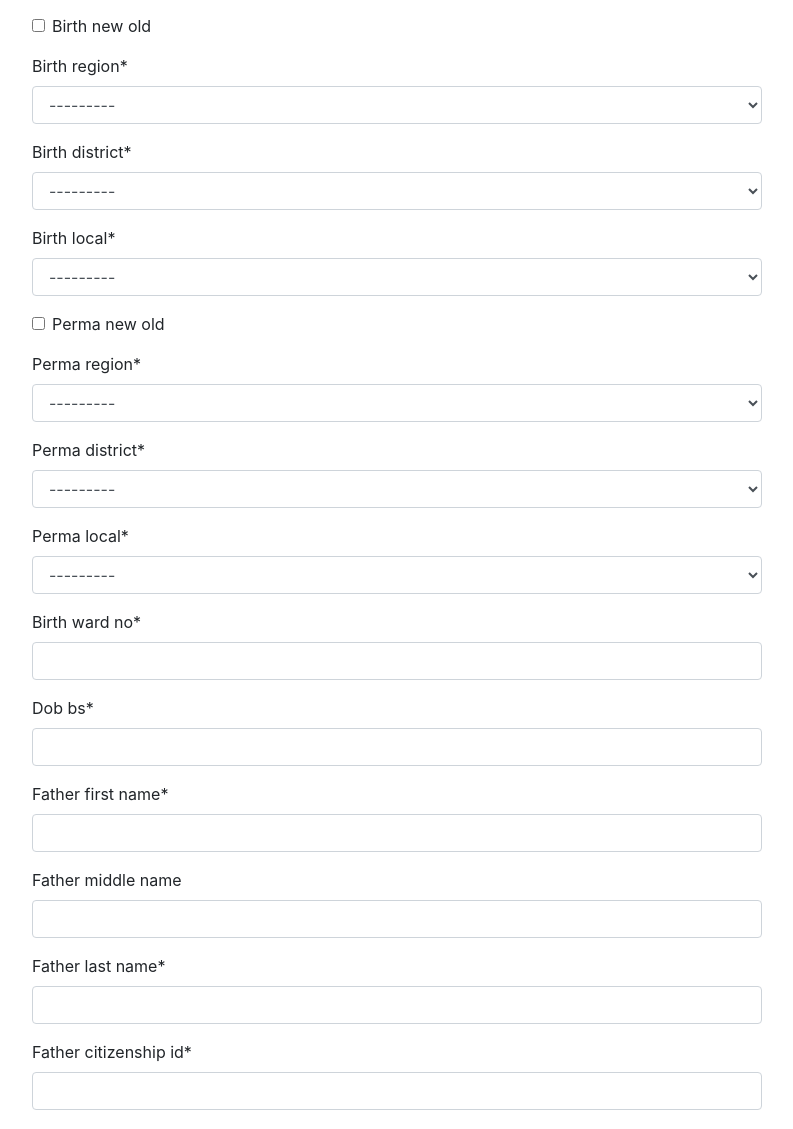
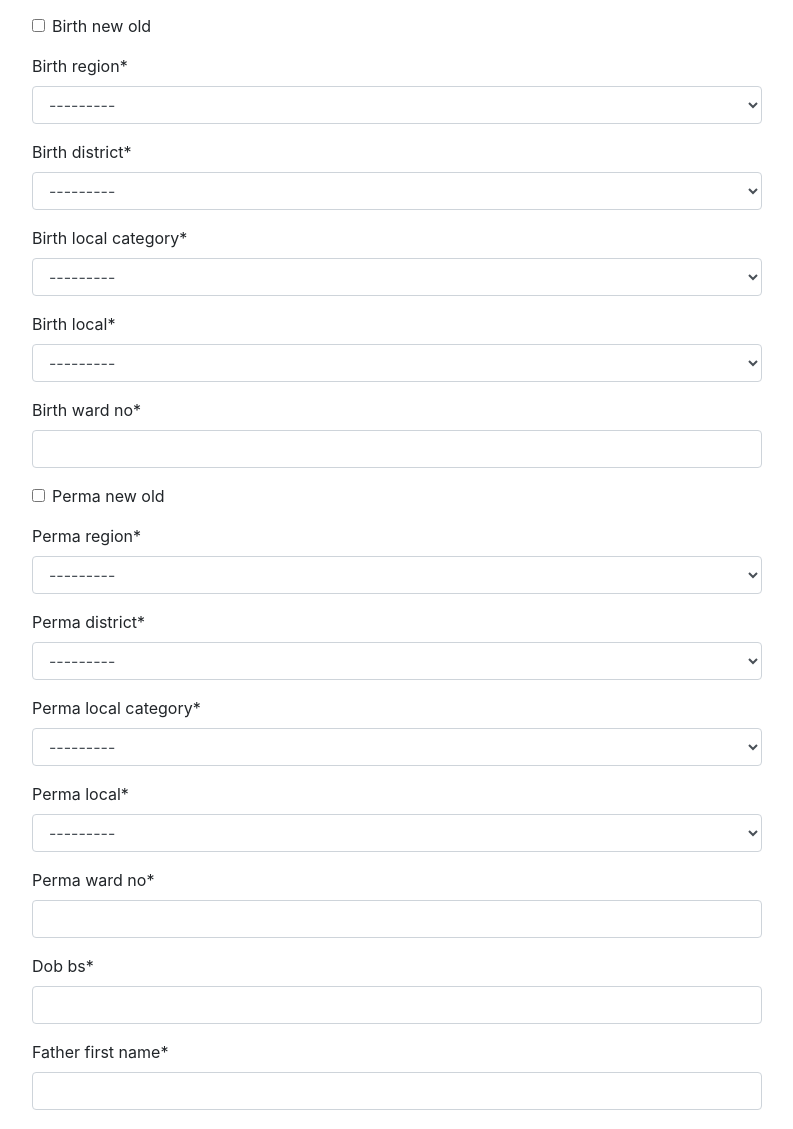
Before and after one commit to stha-prashant/National-Identification-System, a Django app: page /documents/citizenship in a window 1280 px wide. Shown: the part 633-1762 px from the top of the page, without its empty margins (53-846 px from the left). Run offline with Django 3.2, Linux system fonts and the light colour scheme; data comes from the database, SQL or seed files in the repository; data that the repository does not hold is empty; some libraries are stand-ins or nearby versions.

Commit message:
Fix citizenship address dropdown, add local category

```diff
--- a/NID/address/urls.py
+++ b/NID/address/urls.py
@@ -6,5 +6,6 @@ urlpatterns = [
     path("", views.index, name="index"),
     path("ajax/load_regions", views.load_regions, name='ajax_load_regions'),
     path("ajax/load_districts", views.load_districts, name="ajax_load_districts"),
+    path("ajax/load_local_categories", views.load_local_categories, name="ajax_load_local_categories"),
     path("ajax/load_locals", views.load_locals, name="ajax_load_locals")
 ]
--- a/NID/documents/forms.py
+++ b/NID/documents/forms.py
@@ -12,11 +12,110 @@ class CitizenshipForm(ModelForm):
         super().__init__(*args, **kwargs)
         self.fields['birth_region'].queryset = Region.objects.filter(new_old=False)
         self.fields['birth_district'].queryset = District.objects.none()
+        self.fields['birth_local_category'].queryset = LocalBodyCategory.objects.none()
         self.fields['birth_local'].queryset = LocalBody.objects.none()
 
         self.fields['perma_region'].queryset = Region.objects.filter(new_old=False)
         self.fields['perma_district'].queryset = District.objects.none()
+        self.fields['perma_local_category'].queryset = LocalBodyCategory.objects.none()
         self.fields['perma_local'].queryset = LocalBody.objects.none()
+
+        # TODO: DRY principle: create a single function for all these stuff below
+        if 'birth_region' in self.data:
+            try:
+                new_old = int(self.data.get('birth_new_old'))
+                self.fields['birth_region'].queryset = Region.objects.filter(new_old=new_old)
+            except (ValueError, TypeError):
+                pass
+        elif self.instance.pk:
+            #if it is an update request
+            # TODO: don't know what to do yet
+            pass
+
+        if 'perma_region' in self.data:
+            try:
+                new_old = int(self.data.get('birth_new_old'))
+                self.fields['perma_region'].queryset = Region.objects.filter(new_old=new_old)
+            except (ValueError, TypeError):
+                pass
+        elif self.instance.pk:
+            #if it is an update request
+            # TODO: don't know what to do yet
+            pass
+
+        if 'birth_district' in self.data:
+            try:
+                region = self.data.get('birth_region')
+                self.fields['birth_district'].queryset = District.objects.filter(region=region)
+            except (ValueError, TypeError):
+                pass
+        elif self.instance.pk:
+            #if it is an update request
+            # TODO: don't know what to do yet
+            pass
+
+        if 'perma_district' in self.data:
+            try:
+                region = self.data.get('perma_region')
+                self.fields['perma_district'].queryset = District.objects.filter(region=region)
+            except (ValueError, TypeError):
+                pass
+        elif self.instance.pk:
+            #if it is an update request
+            # TODO: don't know what to do yet
+            pass
+
+        if 'birth_local_category' in self.data:
+            try:
+                # district = self.data.get('birth_district')
+                new_old = self.data.get('birth_new_old')
+                self.fields['birth_local_category'].queryset = LocalBodyCategory.objects.filter(new_old=new_old)
+            except (ValueError, TypeError):
+                pass
+        elif self.instance.pk:
+            #if it is an update request
+            # TODO: don't know what to do yet
+            pass
+
+        if 'perma_local_category' in self.data:
+            try:
+                # district = self.data.get('birth_district')
+                new_old = self.data.get('perma_new_old')
+                self.fields['perma_local_category'].queryset = LocalBodyCategory.objects.filter(new_old=new_old)
+            except (ValueError, TypeError):
+                pass
+        elif self.instance.pk:
+            #if it is an update request
+            # TODO: don't know what to do yet
+            pass
+
+        if 'birth_local' in self.data:
+            try:
+                district = self.data.get('birth_district')
+                local_category = self.data.get('birth_local_category')
+                self.fields['birth_local'].queryset = District.objects.filter(district=district, category=local_category)
+            except (ValueError, TypeError):
+                pass
+        elif self.instance.pk:
+            #if it is an update request
+            # TODO: don't know what to do yet
+            pass
+
+
+        if 'perma_local' in self.data:
+            try:
+                district = self.data.get('perma_district')
+                local_category = self.data.get('perma_local_category')
+                self.fields['perma_local'].queryset = District.objects.filter(district=district, category=local_category)
+            except (ValueError, TypeError):
+                pass
+        elif self.instance.pk:
+            #if it is an update request
+            # TODO: don't know what to do yet
+            pass
+
+
+
 
 
 # class DrivingLicenseForm(ModelForm):
--- a/NID/documents/models.py
+++ b/NID/documents/models.py
@@ -42,7 +42,7 @@ from address.models import *
 #     def __str__(self):
 #         return f"{self.id}"
 
-# class DocumentID(models.Model):
+# class Document(models.Model):
 #     pass
 
 
@@ -78,13 +78,17 @@ class Citizenship(models.Model):
     birth_new_old = models.BooleanField(null=False)
     birth_region = models.ForeignKey(Region, on_delete=models.PROTECT, related_name="born_citizens")
     birth_district = models.ForeignKey(District, on_delete=models.PROTECT, related_name="born_citizens")
+    birth_local_category = models.ForeignKey(LocalBodyCategory, on_delete=models.PROTECT, related_name="born_citizens")
     birth_local = models.ForeignKey(LocalBody, on_delete=models.PROTECT, related_name="born_citizens")
     birth_ward_no = models.PositiveIntegerField(validators=[MinValueValidator(1), MaxValueValidator(33)])
+
     perma_new_old = models.BooleanField(null=False)
     perma_region = models.ForeignKey(Region, on_delete=models.PROTECT, related_name="perma_citizens")
     perma_district = models.ForeignKey(District, on_delete=models.PROTECT, related_name="perma_citizens")
+    perma_local_category = models.ForeignKey(LocalBodyCategory, on_delete=models.PROTECT, related_name="perma_citizens")
     perma_local = models.ForeignKey(LocalBody, on_delete=models.PROTECT, related_name="perma_citizens")
-    birth_ward_no = models.PositiveIntegerField(validators=[MinValueValidator(1), MaxValueValidator(33)])
+    perma_ward_no = models.PositiveIntegerField(validators=[MinValueValidator(1), MaxValueValidator(33)])
+
     dob_bs = models.DateField()
     #dob_ad = models.DateField()
 
--- a/NID/documents/templates/documents/citizenship.html
+++ b/NID/documents/templates/documents/citizenship.html
@@ -14,7 +14,7 @@
             {% endif %}
 
     <div class="content-section">
-        <form id="citizenshipForm" data-regions-url="{% url 'ajax_load_regions' %}" data-districts-url="{% url 'ajax_load_districts' %}" data-locals-url="{% url 'ajax_load_locals' %}" action="{% url 'citizenship_form' %}" method="post">
+        <form id="citizenshipForm" data-regions-url="{% url 'ajax_load_regions' %}" data-districts-url="{% url 'ajax_load_districts' %}" data-local-categories-url="{% url 'ajax_load_local_categories' %}" data-locals-url="{% url 'ajax_load_locals' %}" action="{% url 'citizenship_form' %}" method="post">
             {% csrf_token %}
             <fieldset class="form-group">
                 <legend class="border-bottom mb-4">Citizenship Form</legend>
@@ -31,10 +31,10 @@
 </main>
 <script src="https://code.jquery.com/jquery-3.6.0.min.js"></script>
 <script>
-    function load_region(tochange_id, torequest_url_attr){
+    function load_region(tocheck_id, tochange_id, torequest_url_attr){
         var url = $("#citizenshipForm").attr(torequest_url_attr);  // get the url of the `load_cities` view
         var new_old = 0;
-        if ($(this).is(":checked"))
+        if ($(tocheck_id).is(":checked"))
         {
             new_old = 1
         }  // get the selected country ID from the HTML input
@@ -48,6 +48,7 @@
                 $(tochange_id).html(data);  // replace the contents of the city input with the data that came from the server
             }
         });
+
     }
 
     function load_district(tocheck_id, tochange_id, torequest_url_attr){
@@ -65,14 +66,37 @@
         });
     }
 
-    function load_local(tocheck_id, tochange_id, torequest_url_attr){
+    function load_local_category(tocheck_id, tochange_id, torequest_url_attr){
         var url = $("#citizenshipForm").attr(torequest_url_attr);  // get the url of the `load_cities` view
-        var district = $(tocheck_id).val();
+        var district = $(tocheck_id[0]).val();
+        var new_old = 0;
+        if ($(tocheck_id[1]).is(":checked"))
+        {
+            new_old = 1;
+        }
 
         $.ajax({                       // initialize an AJAX request
             url: url,                    // set the url of the request (= localhost:8000/hr/ajax/load-cities/)
             data: {
-                'district': district      // add the country id to the GET parameters
+                'district': district,
+                'new_old': new_old      // add the country id to the GET parameters
+            },
+            success: function (data) {   // `data` is the return of the `load_cities` view function
+                $(tochange_id).html(data);  // replace the contents of the city input with the data that came from the server
+            }
+        });
+    }
+
+    function load_local(tocheck_id, tochange_id, torequest_url_attr){
+        var url = $("#citizenshipForm").attr(torequest_url_attr);  // get the url of the `load_cities` view
+        var local_category = $(tocheck_id[0]).val();
+        var district = $(tocheck_id[1]).val();
+
+        $.ajax({                       // initialize an AJAX request
+            url: url,                    // set the url of the request (= localhost:8000/hr/ajax/load-cities/)
+            data: {
+                'local_category': local_category,
+                'district': district    // add the country id to the GET parameters
             },
             success: function (data) {   // `data` is the return of the `load_cities` view function
                 $(tochange_id).html(data);  // replace the contents of the city input with the data that came from the server
@@ -81,11 +105,11 @@
     }
 
     //Regions based on new_old
-    $("#id_address_new_old").change(function() {
-        load_region("#id_birth_region", "data-regions-url");
+    $("#id_birth_new_old").change(function() {
+        load_region("#id_birth_new_old", "#id_birth_region", "data-regions-url");
     });
     $("#id_perma_new_old").change(function() {
-        load_region("#id_perma_region", "data-regions-url");
+        load_region("#id_perma_new_old", "#id_perma_region", "data-regions-url");
     });
 
     //districts based on region
@@ -96,12 +120,20 @@
         load_district("#id_perma_region", "#id_perma_district", "data-districts-url");
     });
 
-    //locals based on district
+    //local categories based on district and old new
     $("#id_birth_district").change(function() {
-        load_local("#id_birth_district", "#id_birth_local", "data-locals-url");
+        load_local_category(["#id_birth_district", "#id_birth_new_old"], "#id_birth_local_category", "data-local-categories-url");
     });
     $("#id_perma_district").change(function() {
-        load_local("#id_perma_district", "#id_perma_local", "data-locals-url");
+        load_local_category(["#id_perma_district", "#id_perma_new_old"], "#id_perma_local_category", "data-local-cateogries-url");
+    });
+
+    //locals based on district and old_new
+    $("#id_birth_local_category").change(function() {
+        load_local(["#id_birth_local_category", "#id_birth_district"], "#id_birth_local", "data-locals-url");
+    });
+    $("#id_perma_local_category").change(function() {
+        load_local(["#id_perma_local_category", "#id_perma_district"],"#id_perma_local", "data-locals-url");
     });
 </script>
 {% endblock content %}
--- a/NID/scripts/localbodytype_queries.py
+++ b/NID/scripts/localbodytype_queries.py
@@ -1,8 +1,8 @@
 from address.models import *
 
 def run():
-    LocalBodyCategory(id=102, name="Metropolitan City", new_old=1).save()
-    LocalBodyCategory(id=103, name="Sub-MetropolitanCity", new_old=1).save()
-    LocalBodyCategory(id=105, name="Municipality", new_old=1).save()
+    LocalBodyCategory(id=102, name="Metropolitan City").save()
+    LocalBodyCategory(id=103, name="Sub-MetropolitanCity").save()
+    LocalBodyCategory(id=105, name="Municipality").save()
     LocalBodyCategory(id=119, name="Rural Municipality", new_old=1).save()
     LocalBodyCategory(id=107, name="Village Development Comittee", new_old=0).save()
```
Also changed, not shown: NID/address/views.py (+12 -2 lines), NID/db.sqlite3.
